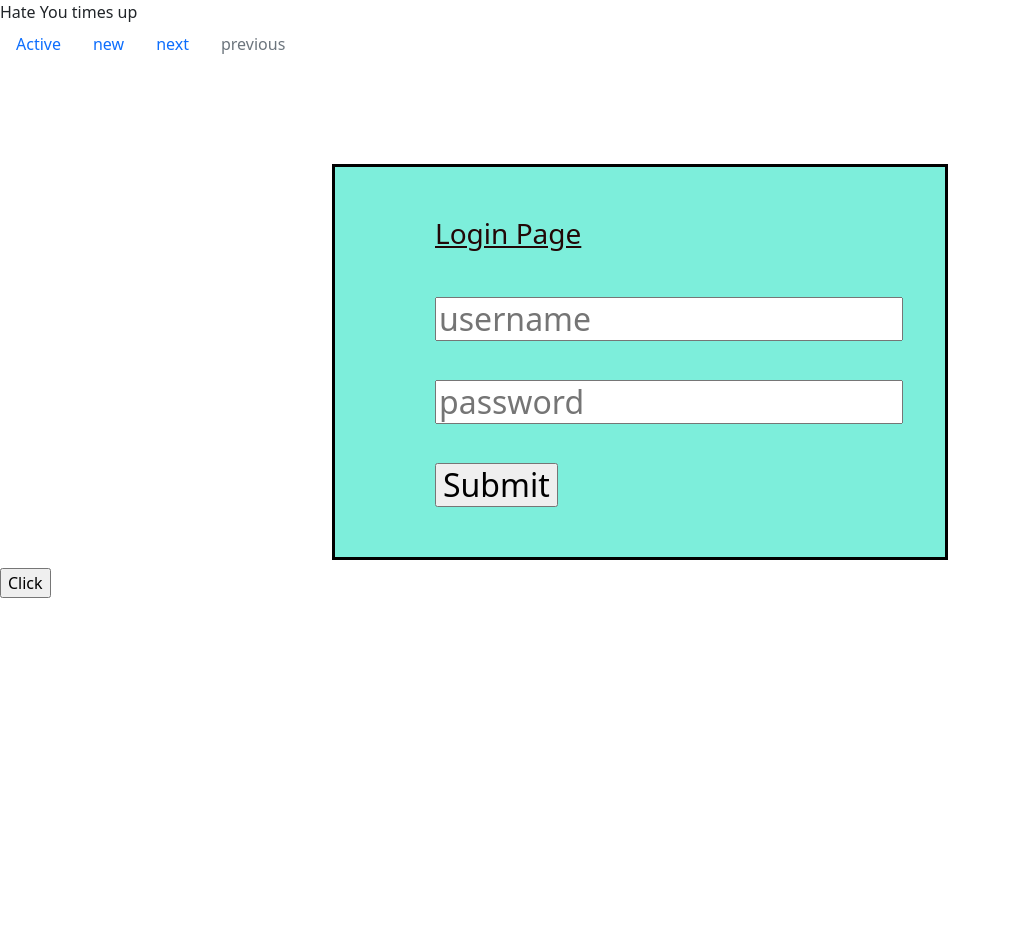
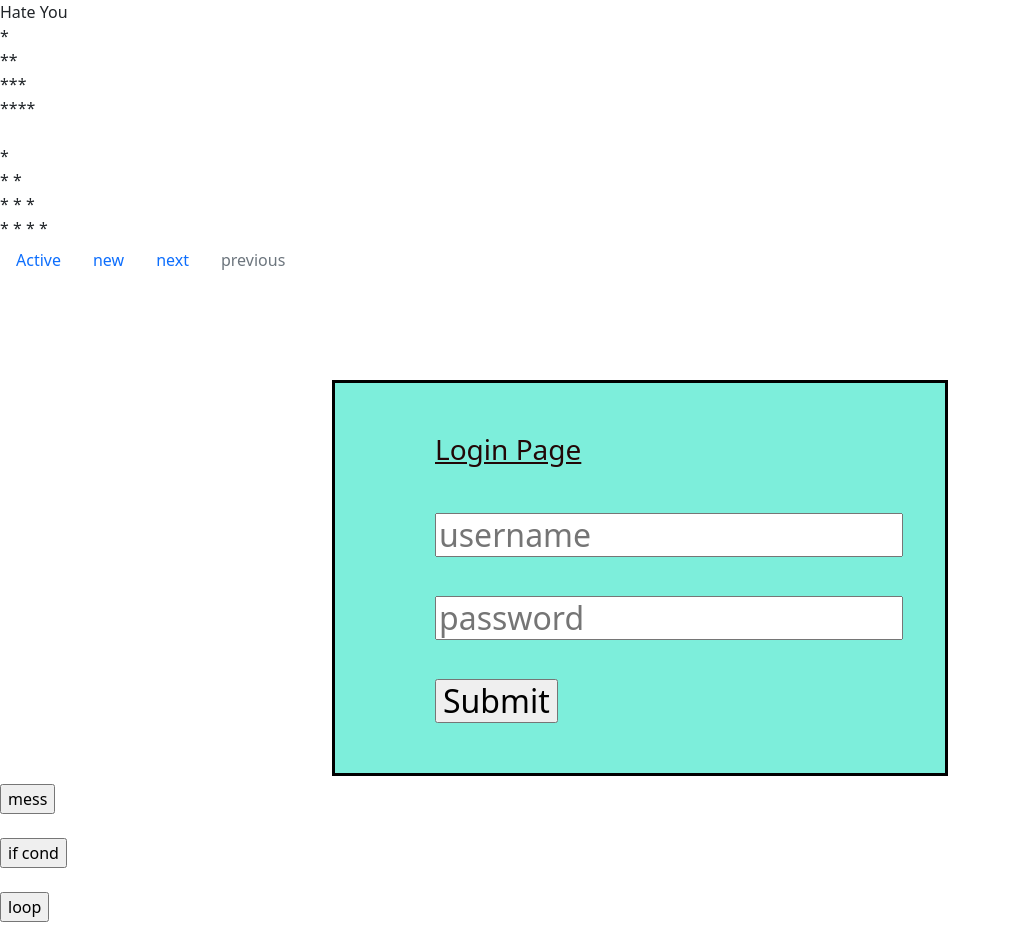
Before and after one commit to christy960/Ariel, a Django app: page / in a window 1280 px wide. Shown: the whole page, without its empty margins (0-1011 px from the left). Before the commit the page ends 598 px from the top, so only its background shows below. Run offline with Django 4.2, Linux system fonts and the light colour scheme.

Commit message:
version6

```diff
--- a/rex/Static/js/script.js
+++ b/rex/Static/js/script.js
@@ -1 +1 @@
-document.write('times up')
+// document.write('times up')
--- a/rex/templates/vulko.html
+++ b/rex/templates/vulko.html
@@ -17,9 +17,47 @@
       } -->
     </style>
 
+
 <script type="text/javascript">
   document.write('Hate You')
+  function fun(){
+    var name="batista"                //alert and confirm box
+    name="universe"
+    alert("wrong password")
+    confirm("pls check ur password")
+  }
+  function fun1(){
+   var w=prompt("enter a no")              //prompt and if statement
+    if (w%2==0) {
+      alert("no divisible by 2")
+    }
+    else {
+      alert("no is not divisible by 2")
+    }
+  }
+    function fun2(){
+      var student= {fname:"richie",lname:"ray",age:20};      //for in loop
+       for (prop in student){
+         console.log(prop + "is" +student[prop]);
+       }
+      }
   </script>
+    <script>
+      for(i=0;i<5; i++){                                  //print 5 stars
+        for (j=0; j<i; j++){
+          document.write("*")
+        }
+        document.write("<br>")
+      }
+
+        for(i=0;i<5; i++){
+        for (j=0; j<i; j++){                        //for pyramid
+          document.write("  *  ")
+        }
+        document.write("<br>")
+      }
+    </script>
+
 
 <script src="{% static 'js/script.js'%}"></script>
 
@@ -65,7 +103,11 @@
           </div>
     </div>
     </div>
-       <!-- <button type="button" class="btn btn-primary">Primary</button><br> -->
-<input type="button" onclick="alert('Get lost')" value="Click"  >
+       <!-- <button type="button" class="btn btn-primary">Primary</button><br> -->    <!---- (bootspace button) -->
+
+<input type="button" onclick=fun() value="mess"  ><br><br>
+<input type="button" onclick=fun1() value="if cond"  > <br><br>
+<input type="button" onclick=fun2() value="loop"  ><br><br>
+
 </body>
 </html>
```
